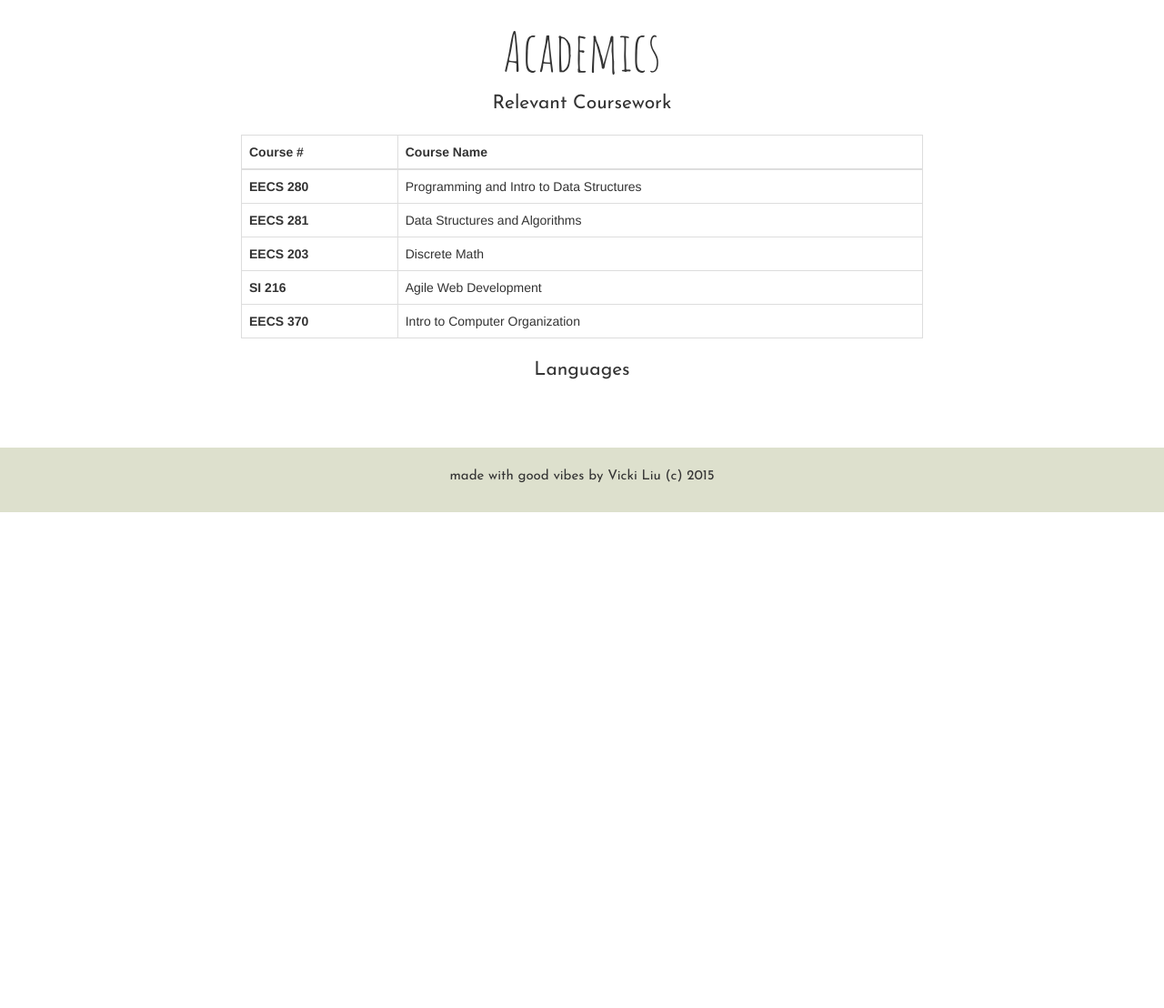
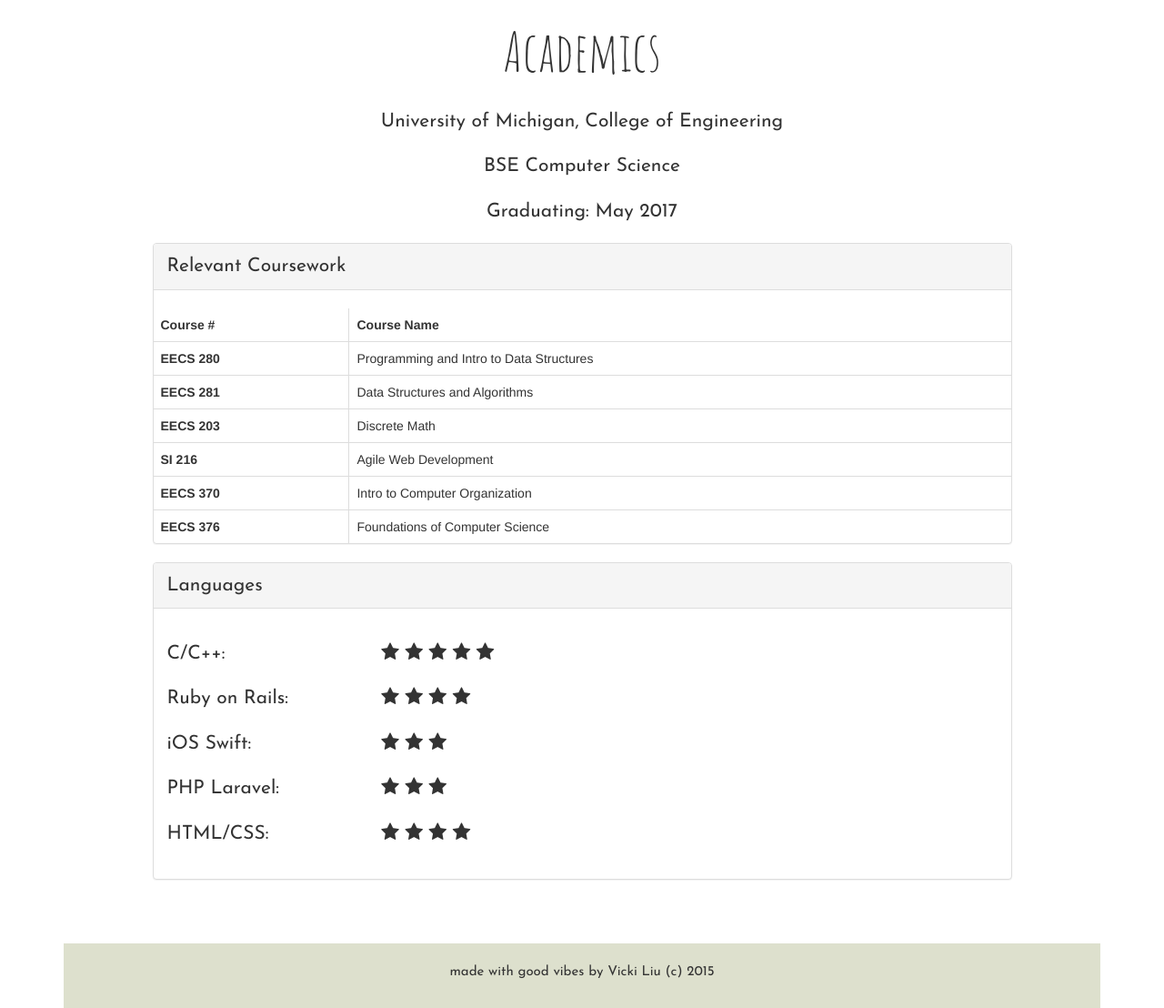
Before and after one commit to vickiliu8/vickiliu8.github.io, a plain HTML site: page academics.html in a window 1280 px wide. Shown: the part 67-1175 px from the top of the page at 91% size. Before the commit the page ends 800 px from the top, so only its background shows below. Drawn offline with Linux system fonts and the light colour scheme.

Commit message:
basically done

```diff
--- a/academics.html
+++ b/academics.html
@@ -79,11 +79,18 @@
     <div class="container">
 
         <div class="row">
-            <div class="col-lg-8 col-lg-offset-2 text-center">
+            <div class="col-lg-10 col-lg-offset-1 text-center">
                 <div class = "page-head"><h1>Academics</h1></div>
+                <br>
+                <p class = "lead">University of Michigan, College of Engineering</p>
+                <p class = "lead">BSE Computer Science</p>
+                <p class = "lead">Graduating: May 2017</p>
+                <div class="panel panel-default">
+  <!-- Default panel contents -->
+                  <div class="lead text-left panel-heading">Relevant Coursework</div>
 
-                <p class="lead">Relevant Coursework</p>
                 <table class="table table-bordered text-left">
+
                     <thead>
                      <tr>
                             <th>Course #</th>
@@ -123,14 +130,84 @@
 
 
                         </tr>
+                        <tr>
+                          <th scope="row">EECS 376</th>
+                          <td>Foundations of Computer Science</td>
+
+
+                        </tr>
                       </tbody>
                     </table>
             </div>
-            <div class = "col-lg-8 col-lg-offset-2 text-center">
+            </div>
+            </div>
+            <div class = "row">
+            <div class = "col-lg-10 col-lg-offset-1 text-center">
 
-            <p class ="lead"> Languages </p>
 
+
+            <div class="panel panel-default">
+                  <div class=" lead text-left panel-heading">
+                    Languages </div>
+                  <div class="panel-body">
+                    <div class = "row">
+                        <div class = "col-sm-3">
+                            <div class = "lead langs text-left">C/C++:</div>
+                        </div>
+                        <div class = "col-sm-3 lead text-left">
+                            <i class="fa fa-star"></i>
+                            <i class="fa fa-star"></i>
+                            <i class="fa fa-star"></i>
+                            <i class="fa fa-star"></i>
+                            <i class="fa fa-star"></i>
+                        </div>
+                    </div>
+                    <div class= "row">
+                        <div class = "col-sm-3">
+                            <div class = "lead langs text-left">Ruby on Rails:</div>
+                        </div>
+                        <div class = "col-sm-3 lead text-left">
+                            <i class="fa fa-star"></i>
+                            <i class="fa fa-star"></i>
+                            <i class="fa fa-star"></i>
+                            <i class="fa fa-star"></i>
+                        </div>
+                    </div>
+                    <div class = "row">
+                       <div class = "col-sm-3">
+                            <div class = "lead langs text-left">iOS Swift:</div>
+                        </div>
+                        <div class = "col-sm-3 lead text-left">
+                            <i class="fa fa-star"></i>
+                            <i class="fa fa-star"></i>
+                            <i class="fa fa-star"></i>
+                        </div>
+                  </div>
+                   <div class = "row">
+                       <div class = "col-sm-3">
+                            <div class = "lead langs text-left">PHP Laravel:</div>
+                        </div>
+                        <div class = "col-sm-3 lead text-left">
+                            <i class="fa fa-star"></i>
+                            <i class="fa fa-star"></i>
+                            <i class="fa fa-star"></i>
+                        </div>
+                  </div>
+                  <div class = "row">
+                       <div class = "col-sm-3">
+                            <div class = "lead langs text-left">HTML/CSS:</div>
+                        </div>
+                        <div class = "col-sm-3 lead text-left">
+                            <i class="fa fa-star"></i>
+                            <i class="fa fa-star"></i>
+                            <i class="fa fa-star"></i>
+                            <i class="fa fa-star"></i>
+                        </div>
+                  </div>
             </div>
+            </div>
+
+
         </div>
         <!-- /.row -->
 
--- a/css/style.css
+++ b/css/style.css
@@ -65,4 +65,13 @@ a {
   	text-align: center;
   	font-family: 'Josefin Sans', sans-serif;
 }
+
+.project-title a {
+	font-size: 25px;
  }
+
+ .project-pic {
+ 	height: 400px;
+ 	border: 1px solid #D3D3D3;
+
+ }
```
Also changed, not shown: projects.html (+41 -9 lines), images/mudita2.png (added), images/mudita3.png (added), images/realtime1.png (added), images/realtime2.png (added), images/realtime3.png (added), 2 other files.
